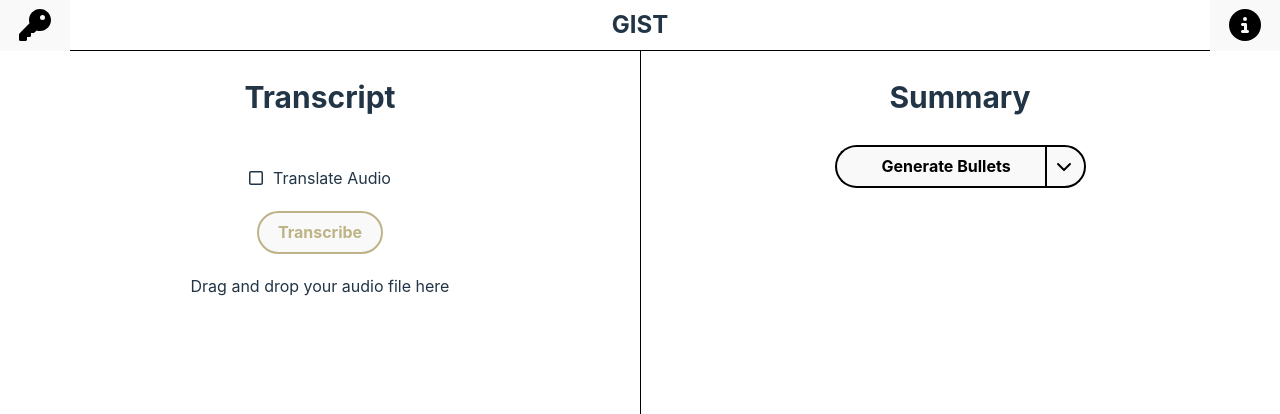
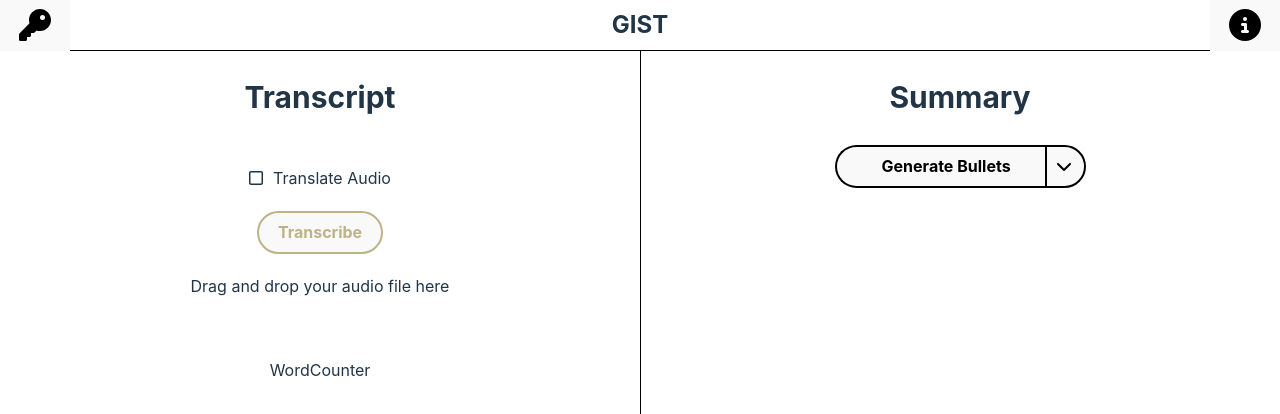
Before and after one commit to Carsonthemonkey/GIST, a React (Vite) app: page / in a window 1280 px wide. Shown: the top 414 px of the page. Built offline with nearby package versions, Linux system fonts and the light colour scheme.

Commit message:
Adds WordCounter component

```diff
--- a/src/components/TranscriptPanel.tsx
+++ b/src/components/TranscriptPanel.tsx
@@ -5,6 +5,7 @@ import { faX, faSquareCheck } from "@fortawesome/free-solid-svg-icons";
 import { faSquare } from "@fortawesome/free-regular-svg-icons";
 import Modal from "react-modal";
 import { transcribeWhisper, translateWhisper } from "../utils/transcibe";
+import WordCounter from "./WordCounter";
 
 interface Props {
     APIKeyProp: string;
@@ -203,6 +204,7 @@ const TranscriptPanel = (props: Props) => {
                 {isLoading && "Loading..."}
                 {fileUploaded && props.transcriptProp}
             </p>
+            <WordCounter transcriptProp={props.transcriptProp} />
         </div>
     );
 };
--- /dev/null
+++ b/src/components/WordCounter.tsx
@@ -0,0 +1,11 @@
+import React from "react";
+
+interface Props {
+    transcriptProp: string;
+}
+
+const WordCounter = (props: Props) => {
+    return <div>WordCounter</div>;
+};
+
+export default WordCounter;
--- /dev/null
+++ b/src/styles/WordCounter.css
@@ -0,0 +1 @@
+/*# sourceMappingURL=WordCounter.css.map */
```
Also changed, not shown: src/styles/WordCounter.scss (added), 1 other file (tests, documents, lock files or other folders).
